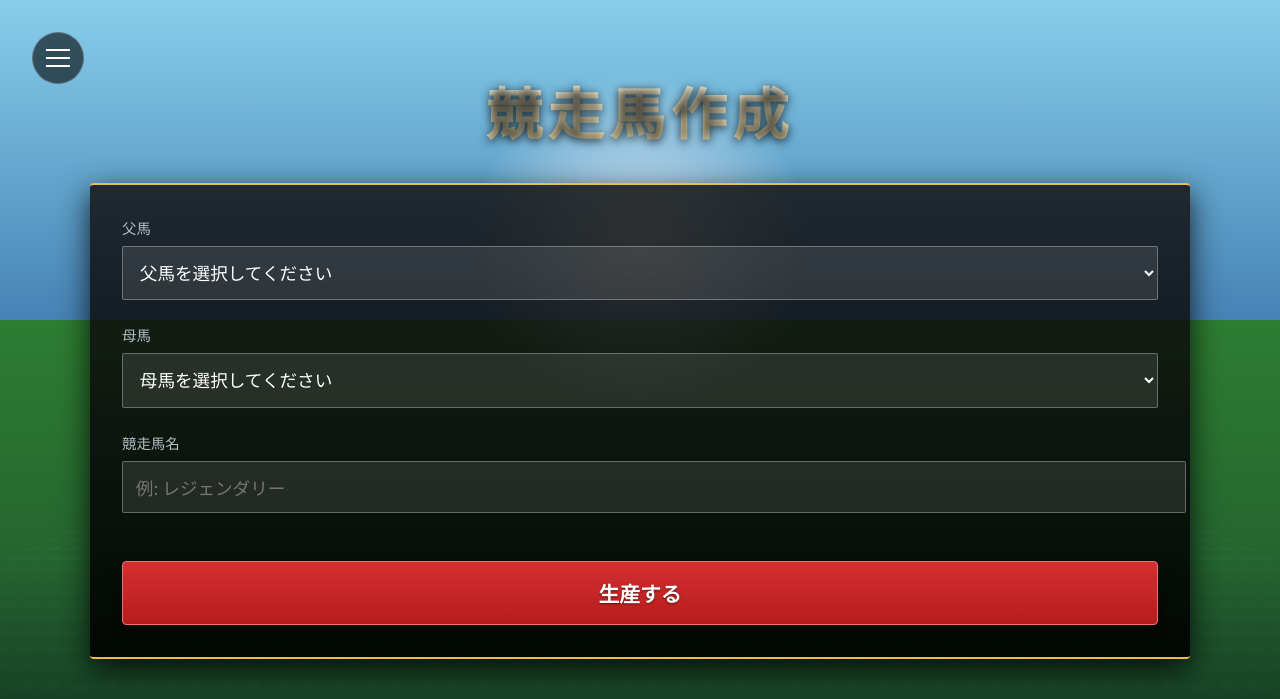
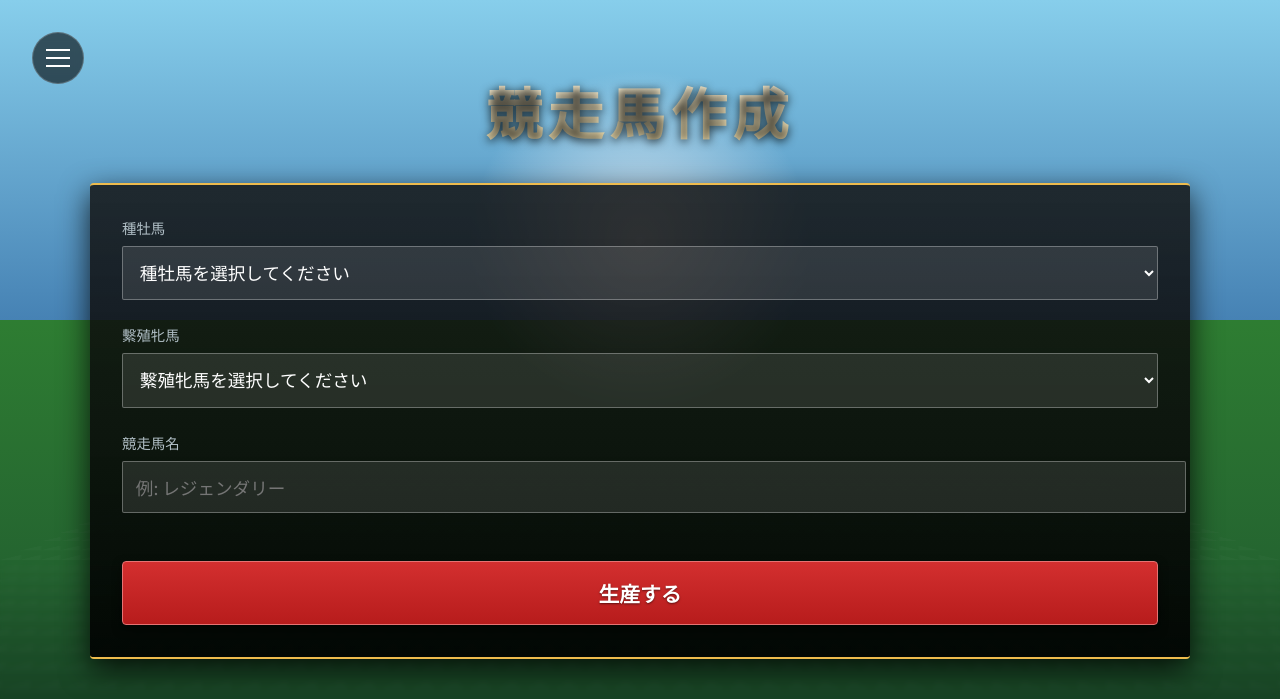
Before and after one commit to SanoKota/Hackz-iwamon, a Flask app: page / in a window 1280 px wide. Shown: the top 699 px of the page. Run offline with Flask 3, Linux system fonts and the light colour scheme; data that the repository does not hold is empty.

Commit message:
種牡馬と繁殖牝馬をsupabaseから取得

```diff
--- a/src/app/app.py
+++ b/src/app/app.py
@@ -156,7 +156,8 @@ def get_horses():
             formatted_horses.append({
                 "id": h.get('id'),
                 "name": name,
-                "value": name
+                "value": name,
+                "sex": h.get('sex', 'Unknown')
             })
         return jsonify({"status": "success", "horses": formatted_horses})
     except Exception as e:
--- a/src/app/static/script.js
+++ b/src/app/static/script.js
@@ -1,43 +1,33 @@
 document.addEventListener('DOMContentLoaded', () => {
-    // 辞書
-    const sires = [
-        { name: "ディープインパクト", id: "deep_impact" },
-        { name: "オルフェーヴル", id: "orfevre" },
-        { name: "キタサンブラック", id: "kitasan_black" },
-        { name: "ロードカナロア", id: "lord_kanaloa" },
-        { name: "エピファネイア", id: "epiphaneia" },
-        { name: "キングカメハメハ", id: "king_kamehameha" },
-        { name: "ハーツクライ", id: "hearts_cry" },
-        { name: "ゴールドシップ", id: "gold_ship" },
-        { name: "コントレイル", id: "contrail" },
-        { name: "ドゥラメンテ", id: "duramente" }
-    ];
-
-    const dams = [
-        { name: "アーモンドアイ", id: "almond_eye" },
-        { name: "ジェンティルドンナ", id: "gentildonna" },
-        { name: "ブエナビスタ", id: "buena_vista" },
-        { name: "クロノジェネシス", id: "chrono_genesis" },
-        { name: "リスグラシュー", id: "lys_gracieux" },
-        { name: "グランアレグリア", id: "gran_alegria" },
-        { name: "ウォッカ", id: "vodka" },
-        { name: "ダイワスカーレット", id: "daiwa_scarlet" },
-        { name: "エアグルーヴ", id: "air_groove" },
-        { name: "シーザリオ", id: "cesario" }
-    ];
-
     const sireSelect = document.getElementById('sire');
     const damSelect = document.getElementById('dam');
 
-    if (sireSelect && damSelect) {
-        populateSelect(sireSelect, sires);
-        populateSelect(damSelect, dams);
-    }
+    // Fetch horse data from API
+    fetch('/api/horses')
+        .then(response => response.json())
+        .then(data => {
+            if (data.status === 'success') {
+                const horses = data.horses;
+                if (sireSelect && damSelect) {
+                    // Filter by sex (assuming '牡' = Male, '牝' = Female)
+                    const sires = horses.filter(h => h.sex === '牡');
+                    const dams = horses.filter(h => h.sex === '牝');
+
+                    populateSelect(sireSelect, sires);
+                    populateSelect(damSelect, dams);
+                }
+            } else {
+                console.error('Failed to load horses:', data.message);
+            }
+        })
+        .catch(error => {
+            console.error('Error fetching horse data:', error);
+        });
 
     function populateSelect(element, data) {
         data.forEach(horse => {
             const option = document.createElement('option');
-            option.value = horse.name; // Use name directly for the prompt
+            option.value = horse.name;
             option.textContent = horse.name;
             element.appendChild(option);
         });
--- a/src/app/templates/index.html
+++ b/src/app/templates/index.html
@@ -40,18 +40,18 @@
             <form method="POST">
                 <!-- Sire Selection -->
                 <div class="form-group">
-                    <label for="sire">父馬</label>
+                    <label for="sire">種牡馬</label>
                     <select id="sire" required>
-                        <option value="" disabled selected>父馬を選択してください</option>
+                        <option value="" disabled selected>種牡馬を選択してください</option>
                         <!-- JavaScript will populate this -->
                     </select>
                 </div>
 
                 <!-- Dam Selection -->
                 <div class="form-group">
-                    <label for="dam">母馬</label>
+                    <label for="dam">繫殖牝馬</label>
                     <select id="dam" required>
-                        <option value="" disabled selected>母馬を選択してください</option>
+                        <option value="" disabled selected>繫殖牝馬を選択してください</option>
                         <!-- JavaScript will populate this -->
                     </select>
                 </div>
```
